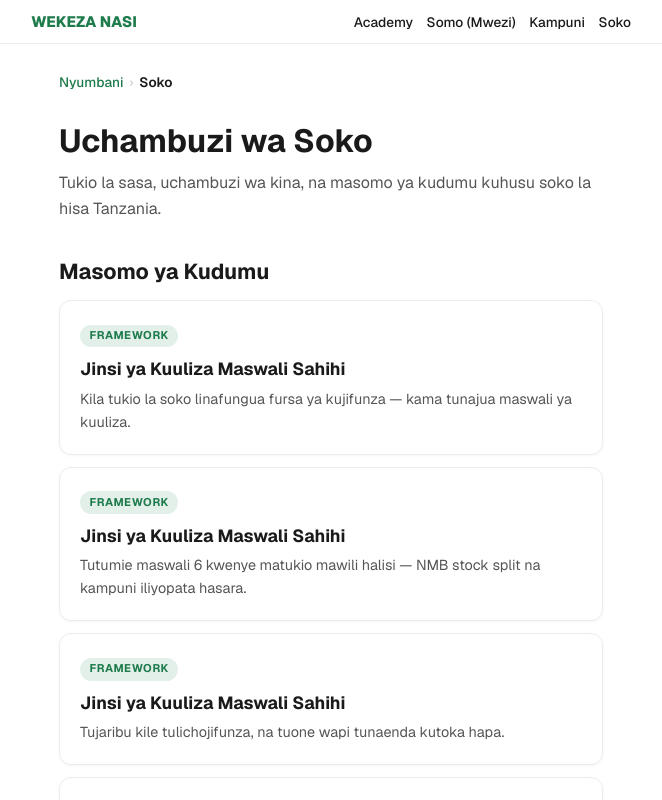
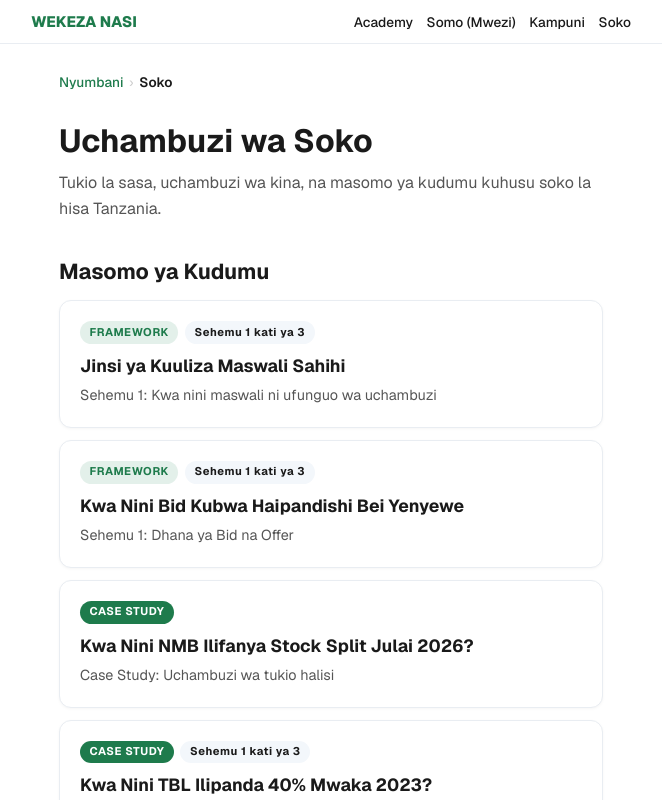
Before and after one commit to sadikiabubakari698-crypto/wekeza_nasi, a Next.js app in the folder wekeza-nasi-app/: page /soko in a window 1280 px wide. Shown: the top 800 px of the page, without its empty margins (309-971 px from the left). Built offline with nearby package versions, Linux system fonts and the light colour scheme.

Commit message:
Fix Soko: show only Part 1 of series, use subtitle to avoid repeated titles, fix case study dates

```diff
--- a/wekeza-nasi-app/app/soko/page.js
+++ b/wekeza-nasi-app/app/soko/page.js
@@ -36,7 +36,6 @@ export default function Soko() {
     fontWeight: 700,
     padding: "0.15rem 0.6rem",
     borderRadius: "999px",
-    marginBottom: "0.5rem",
     letterSpacing: "0.05em",
   };
 
@@ -52,7 +51,7 @@ export default function Soko() {
         Tukio la sasa, uchambuzi wa kina, na masomo ya kudumu kuhusu soko la hisa Tanzania.
       </p>
 
-      {/* TIMELY (JUU) */}
+      {/* TIMELY */}
       {timely.length > 0 && (
         <>
           <h2 style={{ fontSize: "1.35rem", fontWeight: 700, color: "#1a1a1a", marginTop: "2rem", marginBottom: "0.75rem" }}>
@@ -60,32 +59,46 @@ export default function Soko() {
           </h2>
           {timely.map((item) => (
             <a key={item.id} href={`/soko/${item.slug}`} style={timelyCardStyle}>
-              <span style={{ ...badgeStyle, background: "#d48d3b", color: "#ffffff" }}>
-                TIMELY
-              </span>
-              <h3 style={{ margin: "0 0 0.25rem 0", color: "#1a1a1a", fontSize: "1.1rem" }}>{item.title}</h3>
+              <span style={{ ...badgeStyle, background: "#d48d3b", color: "#ffffff" }}>TIMELY</span>
+              <h3 style={{ margin: "0.5rem 0 0.25rem 0", color: "#1a1a1a", fontSize: "1.1rem" }}>{item.title}</h3>
               <p style={{ margin: 0, fontSize: "0.9rem", color: "#555555" }}>{item.excerpt}</p>
             </a>
           ))}
         </>
       )}
 
-      {/* PLANNED (CHINI) */}
+      {/* PLANNED */}
       <h2 style={{ fontSize: "1.35rem", fontWeight: 700, color: "#1a1a1a", marginTop: "2rem", marginBottom: "0.75rem" }}>
         Masomo ya Kudumu
       </h2>
       {planned.length === 0 ? (
         <p style={{ color: "#555555" }}><em>Hakuna masomo kwa sasa. Rudi tena hivi karibuni.</em></p>
       ) : (
-        planned.map((item) => (
-          <a key={item.id} href={`/soko/${item.slug}`} style={cardStyle}>
-            <span style={{ ...badgeStyle, background: item.type === "case-study" ? "#1e7b4c" : "#e3f0ea", color: item.type === "case-study" ? "#ffffff" : "#1e7b4c" }}>
-              {item.type === "case-study" ? "CASE STUDY" : "FRAMEWORK"}
-            </span>
-            <h3 style={{ margin: "0 0 0.25rem 0", color: "#1a1a1a", fontSize: "1.1rem" }}>{item.title}</h3>
-            <p style={{ margin: 0, fontSize: "0.9rem", color: "#555555" }}>{item.excerpt}</p>
-          </a>
-        ))
+        planned.map((item) => {
+          const isCase = item.type === "case-study";
+          const hasParts = item.totalParts > 1;
+
+          return (
+            <a key={item.id} href={`/soko/${item.slug}`} style={cardStyle}>
+              <div style={{ display: "flex", gap: "0.4rem", flexWrap: "wrap", marginBottom: "0.5rem" }}>
+                <span style={{ ...badgeStyle, background: isCase ? "#1e7b4c" : "#e3f0ea", color: isCase ? "#ffffff" : "#1e7b4c" }}>
+                  {isCase ? "CASE STUDY" : "FRAMEWORK"}
+                </span>
+                {hasParts && (
+                  <span style={{ ...badgeStyle, background: "#f3f7fb", color: "#1a1a1a" }}>
+                    Sehemu 1 kati ya {item.totalParts}
+                  </span>
+                )}
+              </div>
+              <h3 style={{ margin: "0 0 0.25rem 0", color: "#1a1a1a", fontSize: "1.1rem" }}>
+                {item.title}
+              </h3>
+              <p style={{ margin: 0, fontSize: "0.9rem", color: "#555555" }}>
+                {item.subtitle || item.excerpt}
+              </p>
+            </a>
+          );
+        })
       )}
 
       <Footer />
--- a/wekeza-nasi-app/content/soko.json
+++ b/wekeza-nasi-app/content/soko.json
@@ -311,7 +311,7 @@
     "title": "Kwa Nini NMB Ilifanya Stock Split Julai 2026?",
     "subtitle": "Case Study: Uchambuzi wa tukio halisi",
     "excerpt": "Uchambuzi wa kina wa stock split ya NMB — nini kilitokea, kwa nini, na masomo kwa mwekezaji.",
-    "publishDate": "2026-09-13",
+    "publishDate": "2026-09-12",
     "status": "published",
     "sections": [
       {
@@ -366,7 +366,7 @@
     "title": "Kwa Nini TBL Ilipanda 40% Mwaka 2023?",
     "subtitle": "Sehemu 1: Tukio na Muktadha",
     "excerpt": "Uchambuzi wa kina wa kupanda kwa hisa za TBL mwaka 2023 — nini kilitokea na kwa nini.",
-    "publishDate": "2026-09-14",
+    "publishDate": "2026-09-12",
     "status": "published",
     "sections": [
       {
@@ -401,7 +401,7 @@
     "title": "Kwa Nini TBL Ilipanda 40% Mwaka 2023?",
     "subtitle": "Sehemu 2: Sababu na Sababu",
     "excerpt": "Sababu nne kuu zilizochangia kupanda kwa hisa za TBL mwaka 2023.",
-    "publishDate": "2026-09-14",
+    "publishDate": "2026-09-12",
     "status": "published",
     "sections": [
       {
@@ -443,7 +443,7 @@
     "title": "Kwa Nini TBL Ilipanda 40% Mwaka 2023?",
     "subtitle": "Sehemu 3: Masomo na Kipimo",
     "excerpt": "Masomo matano kutoka tukio la TBL 2023, na kipimo kwa mwanafunzi.",
-    "publishDate": "2026-09-14",
+    "publishDate": "2026-09-12",
     "status": "published",
     "sections": [
       {
--- a/wekeza-nasi-app/lib/soko-engine.js
+++ b/wekeza-nasi-app/lib/soko-engine.js
@@ -1,6 +1,5 @@
 import sokoData from "../content/soko.json";
 
-// Content inayoonekana kwa sasa (haijafika expiry)
 function isActive(item) {
   const now = new Date();
   const publishDate = new Date(item.publishDate);
@@ -12,26 +11,24 @@ function isActive(item) {
   return true;
 }
 
-// Timely content (breaking news) — inaingia JUU
 export function getTimelySoko() {
   return sokoData
     .filter((item) => item.category === "timely" && isActive(item))
     .sort((a, b) => new Date(b.publishDate) - new Date(a.publishDate));
 }
 
-// Planned content (Framework + Case Studies) — inaendelea
+// Onyesha tu Sehemu 1 (au items zisizo na parts) — ili list isijae
 export function getPlannedSoko() {
   return sokoData
     .filter((item) => item.category === "planned" && isActive(item))
+    .filter((item) => !item.partNumber || item.partNumber === 1)
     .sort((a, b) => new Date(a.publishDate) - new Date(b.publishDate));
 }
 
-// Get by slug (kwa ukurasa wa uchambuzi kamili)
 export function getSokoBySlug(slug) {
   return sokoData.find((item) => item.slug === slug);
 }
 
-// All items (kwa sitemap)
 export function getAllSokoItems() {
   return sokoData
     .filter((item) => item.status === "published")
```
